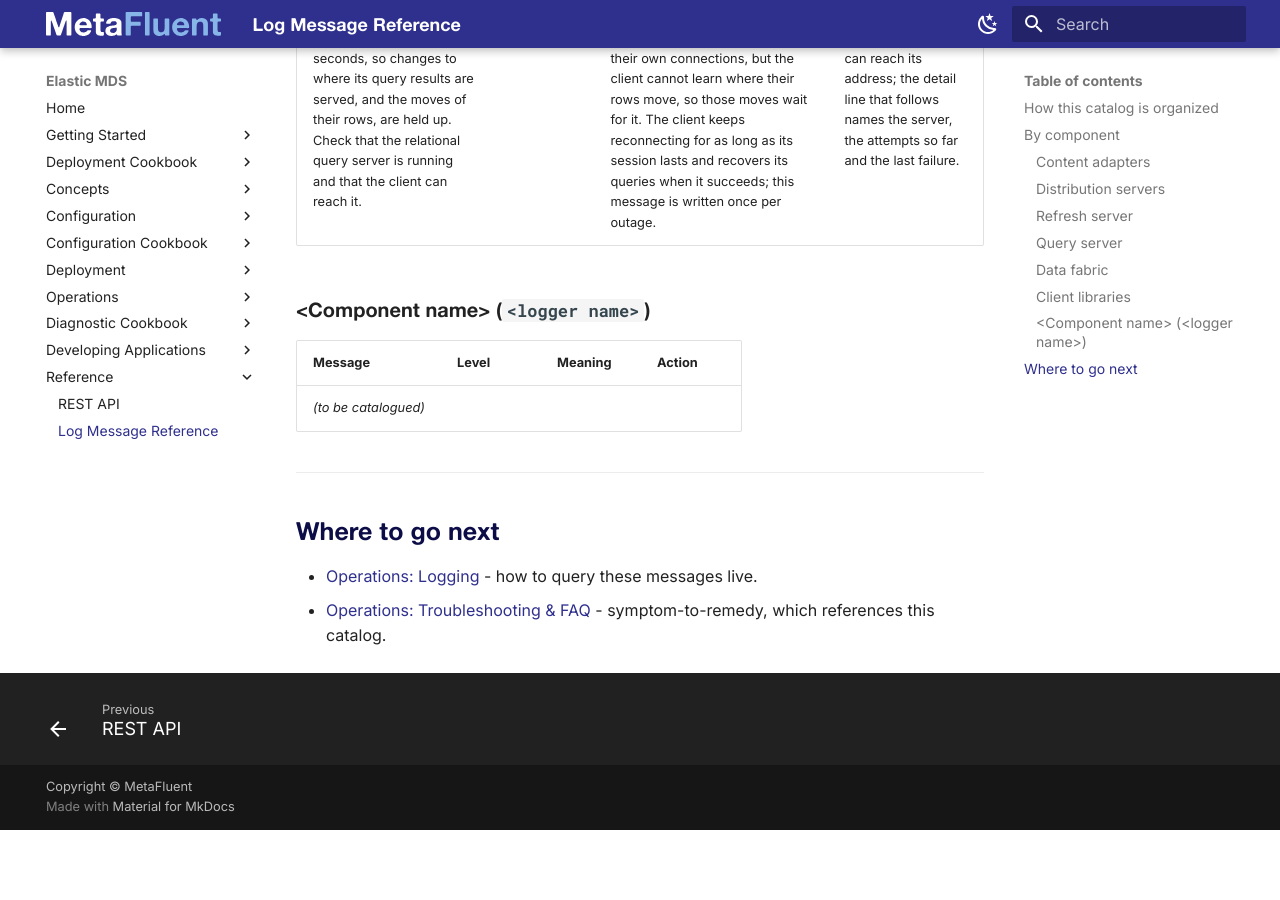
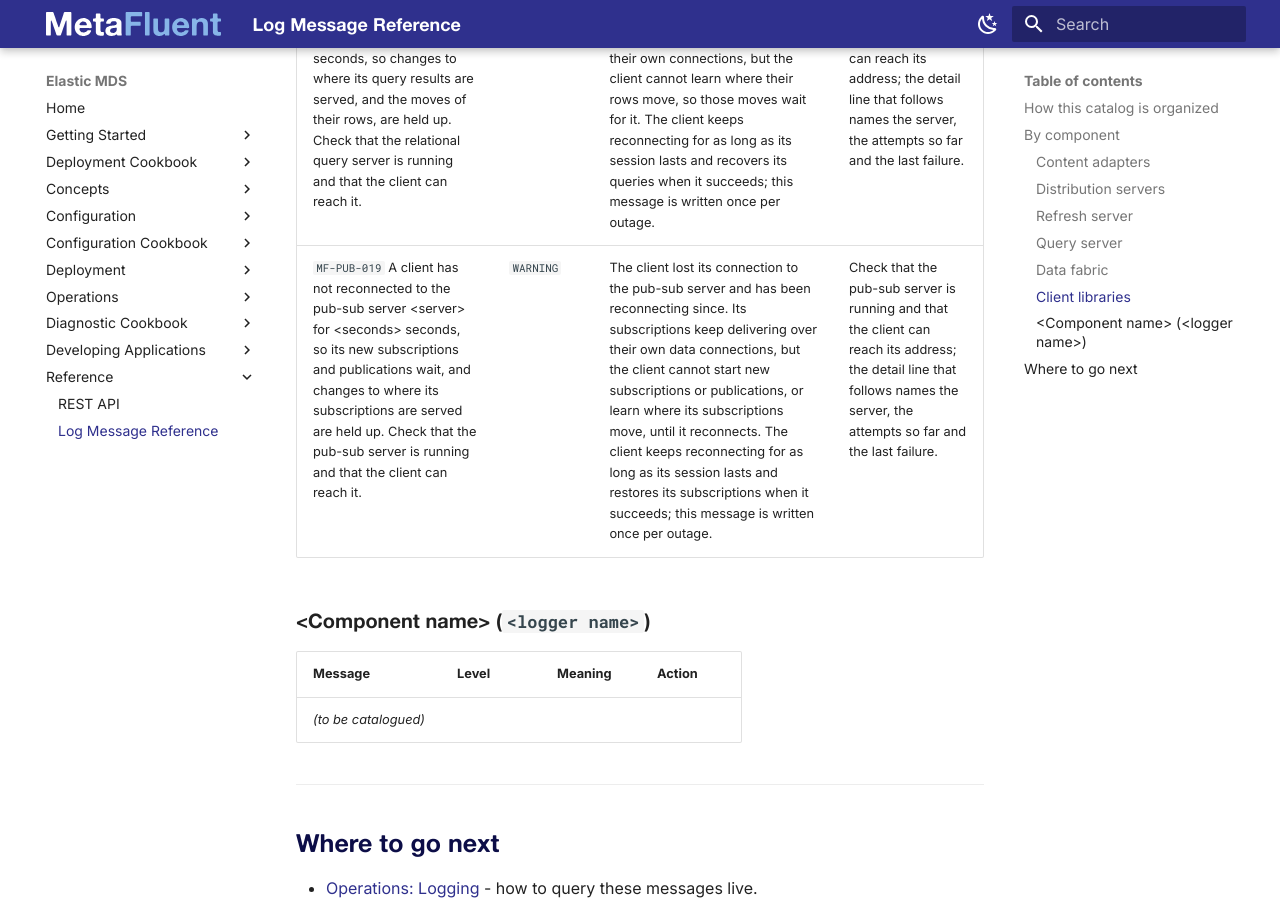
Before and after one commit to MetaFluent/ElasticMDS-docs, an MkDocs documentation site: the page built from docs/Log-Message-Reference.md, in a window 1280 px wide and 900 px high, scrolled down 4933 px. Built offline with MkDocs 1.6.1 and Material for MkDocs 9.7.7, drawn with Linux system fonts in a browser that asks for light colours; the version menu is left out; before the commit the page ends 5763 px from its top, so only the background shows below that.

Commit message:
MetaFluent/IssueTracking#1482 Log Message Reference: MF-PUB-019, the pub-sub client has not reconnected
https://github.com/MetaFluent/IssueTracking/issues/1482

Co-Authored-By: Claude Opus 5.5 <noreply@anthropic.com>
Claude-Session: https://claude.ai/code/session_01MwSY6iJP97DfpzY9A3xdVo

```diff
--- a/docs/Log-Message-Reference.md
+++ b/docs/Log-Message-Reference.md
@@ -74,6 +74,7 @@ These messages are written to the application's own log by the MetaFluent client
 | Message | Level | Meaning | Action |
 |---------|-------|---------|--------|
 | `MF-RFR-007` A client has not reconnected to the relational query server &lt;server&gt; for &lt;seconds&gt; seconds, so changes to where its query results are served, and the moves of their rows, are held up. Check that the relational query server is running and that the client can reach it. | `WARNING` | The client lost its connection to the relational query server and has been reconnecting since. Its query results keep updating over their own connections, but the client cannot learn where their rows move, so those moves wait for it. The client keeps reconnecting for as long as its session lasts and recovers its queries when it succeeds; this message is written once per outage. | Check that the relational query server is running and that the client can reach its address; the detail line that follows names the server, the attempts so far and the last failure. |
+| `MF-PUB-019` A client has not reconnected to the pub-sub server &lt;server&gt; for &lt;seconds&gt; seconds, so its new subscriptions and publications wait, and changes to where its subscriptions are served are held up. Check that the pub-sub server is running and that the client can reach it. | `WARNING` | The client lost its connection to the pub-sub server and has been reconnecting since. Its subscriptions keep delivering over their own data connections, but the client cannot start new subscriptions or publications, or learn where its subscriptions move, until it reconnects. The client keeps reconnecting for as long as its session lasts and restores its subscriptions when it succeeds; this message is written once per outage. | Check that the pub-sub server is running and that the client can reach its address; the detail line that follows names the server, the attempts so far and the last failure. |
 
 ### &lt;Component name&gt; (`<logger name>`)
 
```
